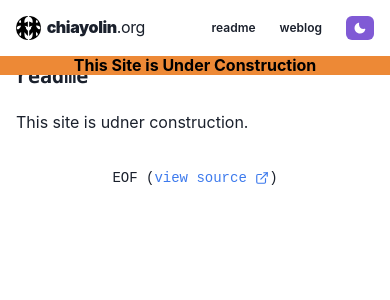
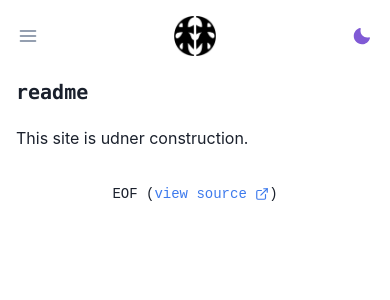
Before and after one commit to chiayolin/chiayolin.org, a Next.js app: page /readme in a window 390 px wide. Shown: the top 300 px of the page. Built offline with nearby package versions, Linux system fonts and the light colour scheme.

Commit message:
add responsive nav bar

```diff
--- a/src/components/layout.tsx
+++ b/src/components/layout.tsx
@@ -26,22 +26,11 @@ const Layout: FC<PropsWithChildren> = ({ children }) => {
         <meta name="description" content="Chiayo's homepage on the web" />
         <link rel="icon" href="/favicon.ico" />
       </Head>
-      <Box pt='16'>
-        <Box
-          mt='-2'
-          w='100%'
-          position='fixed'
-          background='orange.400'
-          textAlign='center'
-        >
-          <Heading size='sm' color='black'>
-          This Site is Under Construction
-          </Heading>
-        </Box>
+      <Box>
         <Navbar />
         <Box>
           <Container>
-            {/*<Dashboard />*/}
+            <Dashboard />
             {children}
           </Container>
         </Box>
--- a/src/components/navbar.tsx
+++ b/src/components/navbar.tsx
@@ -1,6 +1,5 @@
-import { useRouter } from 'next/router';
-
-import { MoonIcon, SunIcon } from '@chakra-ui/icons';
+import { HamburgerIcon, MoonIcon, SunIcon } from '@chakra-ui/icons';
+import { NextRouter, useRouter } from 'next/router';
 import {
   Flex,
   Image,
@@ -12,21 +11,49 @@ import {
   Container,
   Box,
   ButtonGroup,
+  FlexProps,
+  ColorModeContextType,
+  Menu,
+  MenuButton,
+  IconButton,
 } from "@chakra-ui/react";
 
-
 export default function Navbar() {
-  const { colorMode, toggleColorMode } = useColorMode();
+  const colorMode = useColorMode();
   const router = useRouter();
 
   return (
+    <Box pt={{base: '20', sm: '16'}}>
+      <DesktopNav
+        router={router}
+        colorMode={colorMode}
+        display={{base: 'none', sm: 'flex'}}
+      />
+      <MobileNav
+        router={router}
+        colorMode={colorMode}
+        display={{base: 'flex', sm: 'none'}}
+      />
+    </Box>
+  );
+};
+
+interface NavProps extends FlexProps {
+  router: NextRouter,
+  colorMode: ColorModeContextType
+}
+
+function MobileNav({router, colorMode, ...rest}: NavProps) {
+  return (
+    <>
       <Flex
+        top='0'
         w='100%'
-      top='0'
         position='fixed'
         css={{ backdropFilter: 'blur(20px)' }}
         bg={useColorModeValue('#ffffff80', '#20202380')}
         zIndex={200}
+        {...rest}
       >
         <Container
           p='4'
@@ -34,7 +61,73 @@ export default function Navbar() {
           alignItems='center'
         >
           <Flex
-        overflow='clip'
+            flex='1'
+            justifyContent='center'
+          >
+            <Button
+              p='0'
+              ml='-2'
+              mr='auto'
+              fontSize='xl'
+              variant='link'
+            >
+              <HamburgerIcon />
+            </Button>
+          </Flex>
+          <Flex
+            flex='1'
+            justifyContent='center'
+          >
+            <Image
+              height='10'
+              alt='hayashi'
+              cursor='pointer'
+              userSelect='none'
+              src='/hayashi.png'
+              onClick={() => router.push('/')}
+              filter={useColorModeValue('', 'invert(1)')}
+            />
+          </Flex>
+          <Flex
+            flex='1'
+            justifyContent='center'
+          >
+            <Button
+              p='0'
+              mr='-2'
+              ml='auto'
+              fontSize='lg'
+              variant='link'
+              onClick={colorMode.toggleColorMode}
+              colorScheme={useColorModeValue('purple', 'orange')}
+            >
+              {useColorModeValue(<MoonIcon />, <SunIcon />)}
+            </Button>
+          </Flex>
+        </Container>
+      </Flex>
+    </>
+  );
+
+}
+
+function DesktopNav({router, colorMode, ...rest}: NavProps) {
+  return (
+    <Flex
+      top='0'
+      w='100%'
+      position='fixed'
+      css={{ backdropFilter: 'blur(20px)' }}
+      bg={useColorModeValue('#ffffff80', '#20202380')}
+      zIndex={200}
+      {...rest}
+    >
+      <Container
+        p='4'
+        display='flex'
+        alignItems='center'
+      >
+        <Flex
           cursor='pointer'
           userSelect='none'
           alignItems='center'
@@ -42,7 +135,7 @@ export default function Navbar() {
         >
           <Image
             filter={useColorModeValue('', 'invert(1)')}
-          height='6'
+            height='7'
             alt='hayashi'
             src='/hayashi.png'
           />
@@ -71,11 +164,11 @@ export default function Navbar() {
           >
             weblog
           </Button>
-        <Spacer />
           <Button
             size='xs'
+            variant='ghost'
             colorScheme={useColorModeValue('purple', 'orange')}
-          onClick={toggleColorMode}
+            onClick={colorMode.toggleColorMode}
           >
             {useColorModeValue(<MoonIcon />, <SunIcon />)}
           </Button>
@@ -83,4 +176,4 @@ export default function Navbar() {
       </Container>
     </Flex>
   );
-};
+}
```
Also changed, not shown: src/pages/index.tsx (+5 -8 lines). Lines whose indentation alone changed are shown as unchanged.
